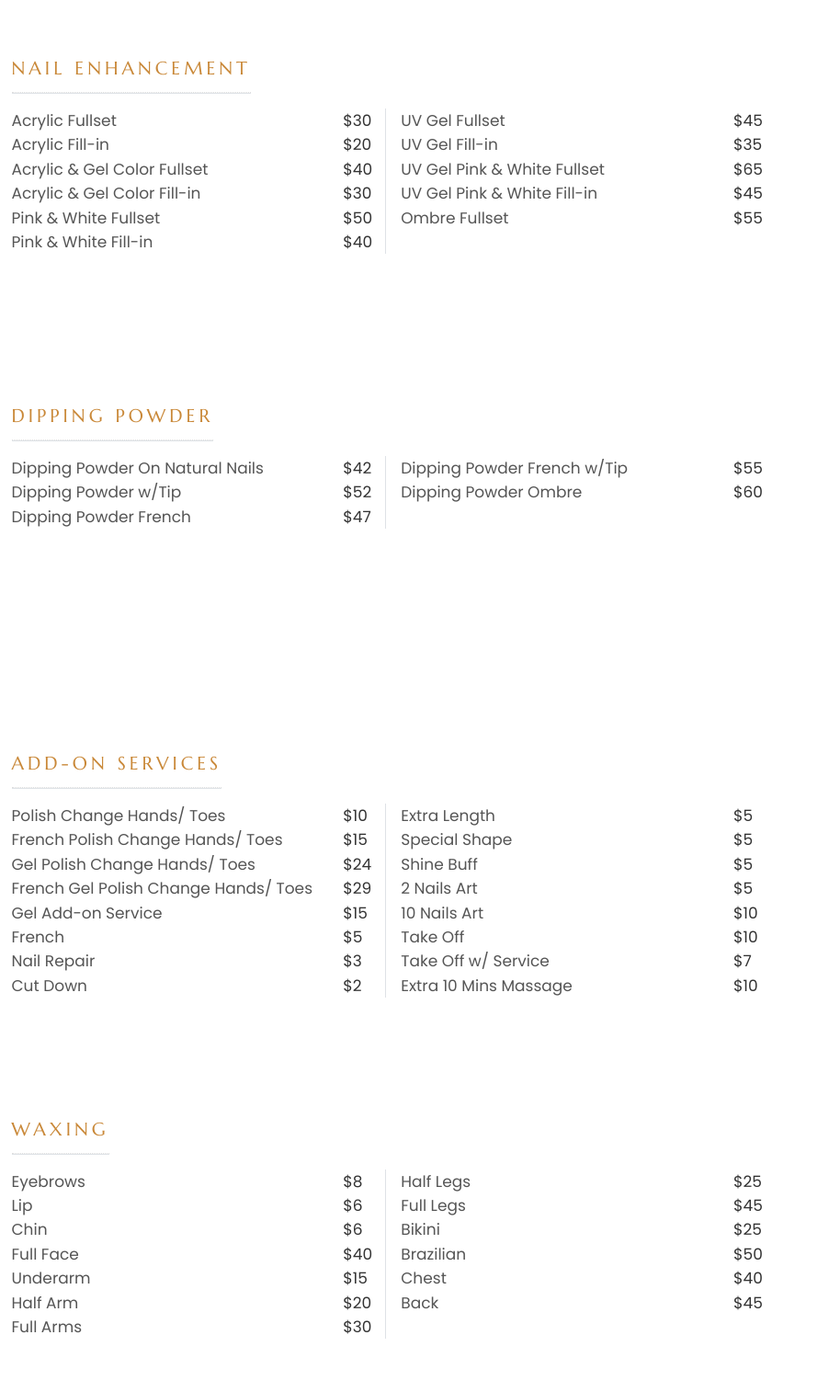
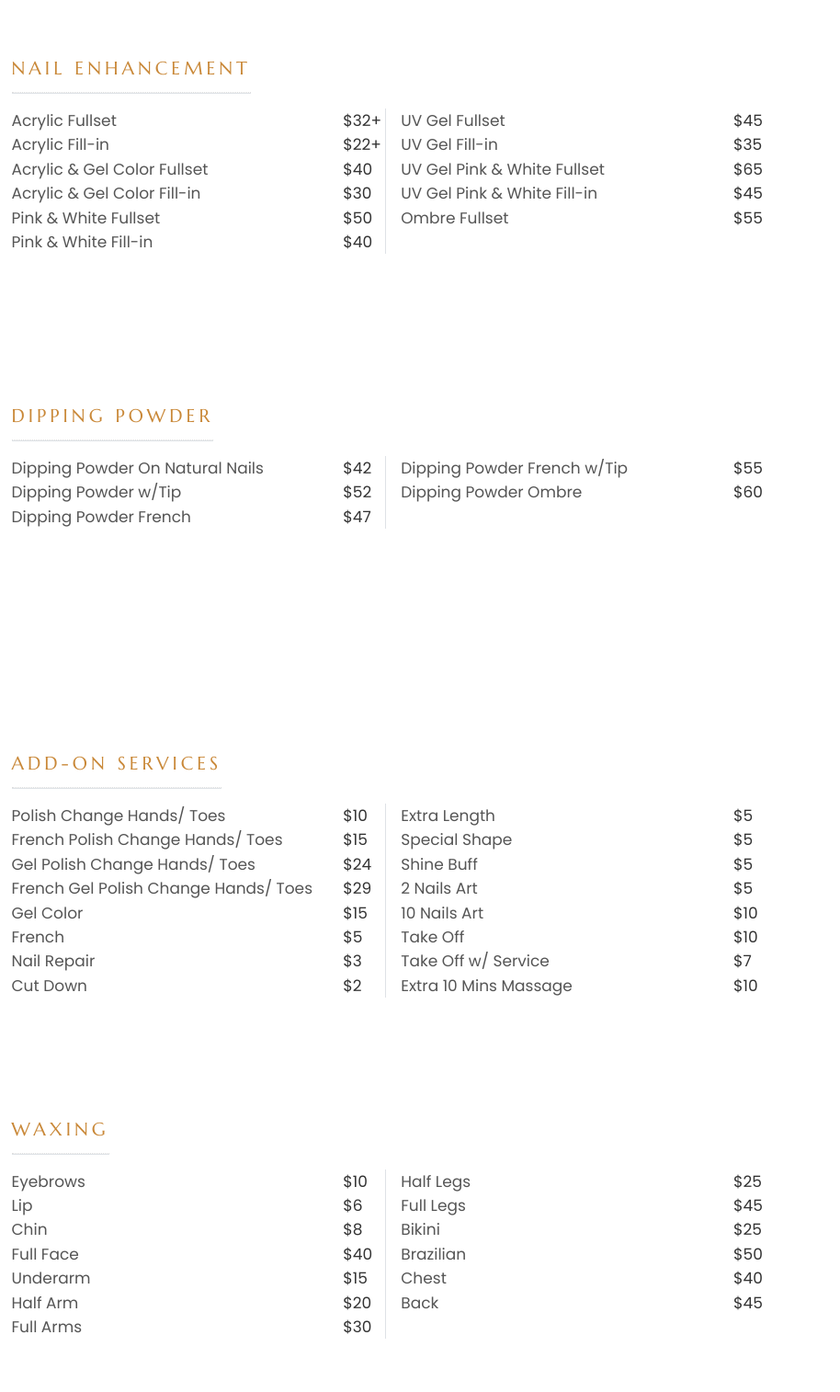
Before and after one commit to pthaithach/183ELEGANTSNAILSANDSPA, a plain HTML site: page services.html in a window 1280 px wide. Shown: the part 1380-2894 px from the top of the page at 92% size, 366-1280 px from the left. Drawn offline with nearby package versions, Linux system fonts and the light colour scheme; a web font is replaced by a local one.

Commit message:
asdqweqweqwe

```diff
--- a/services.html
+++ b/services.html
@@ -206,13 +206,13 @@
                                     <div class="title-small display-row">
                                         <div class="display-col w-100">Acrylic Fullset</div>
                                         <div class="display-col color-price pl-0 pr-0">
-                                            <div class="width-price">$30</div>
+                                            <div class="width-price">$32+</div>
                                         </div>
                                     </div>
                                     <div class="title-small display-row">
                                         <div class="display-col w-100">Acrylic Fill-in</div>
                                         <div class="display-col color-price pl-0 pr-0">
-                                            <div class="width-price">$20</div>
+                                            <div class="width-price">$22+</div>
                                         </div>
                                     </div>
                                     <div class="title-small display-row">
@@ -366,7 +366,7 @@
                                         </div>
                                     </div>
                                     <div class="title-small display-row">
-                                        <div class="display-col w-100">Gel Add-on Service</div>
+                                        <div class="display-col w-100">Gel Color</div>
                                         <div class="display-col color-price pl-0 pr-0">
                                             <div class="width-price">$15</div>
                                         </div>
@@ -462,7 +462,7 @@
                                     <div class="title-small display-row">
                                         <div class="display-col w-100">Eyebrows</div>
                                         <div class="display-col color-price pl-0 pr-0">
-                                            <div class="width-price">$8</div>
+                                            <div class="width-price">$10</div>
                                         </div>
                                     </div>
                                     <div class="title-small display-row">
@@ -474,7 +474,7 @@
                                     <div class="title-small display-row">
                                         <div class="display-col w-100">Chin</div>
                                         <div class="display-col color-price pl-0 pr-0">
-                                            <div class="width-price">$6</div>
+                                            <div class="width-price">$8</div>
                                         </div>
                                     </div>
                                     <div class="title-small display-row">
```
